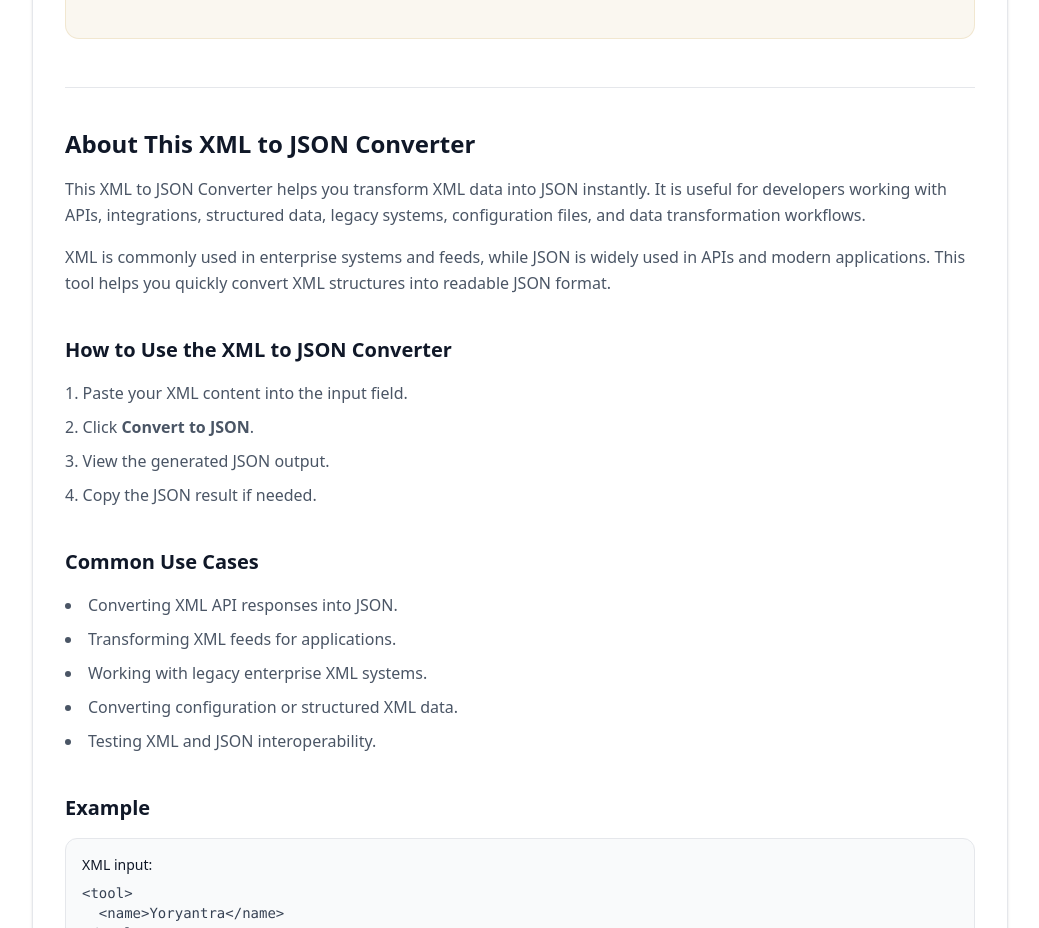
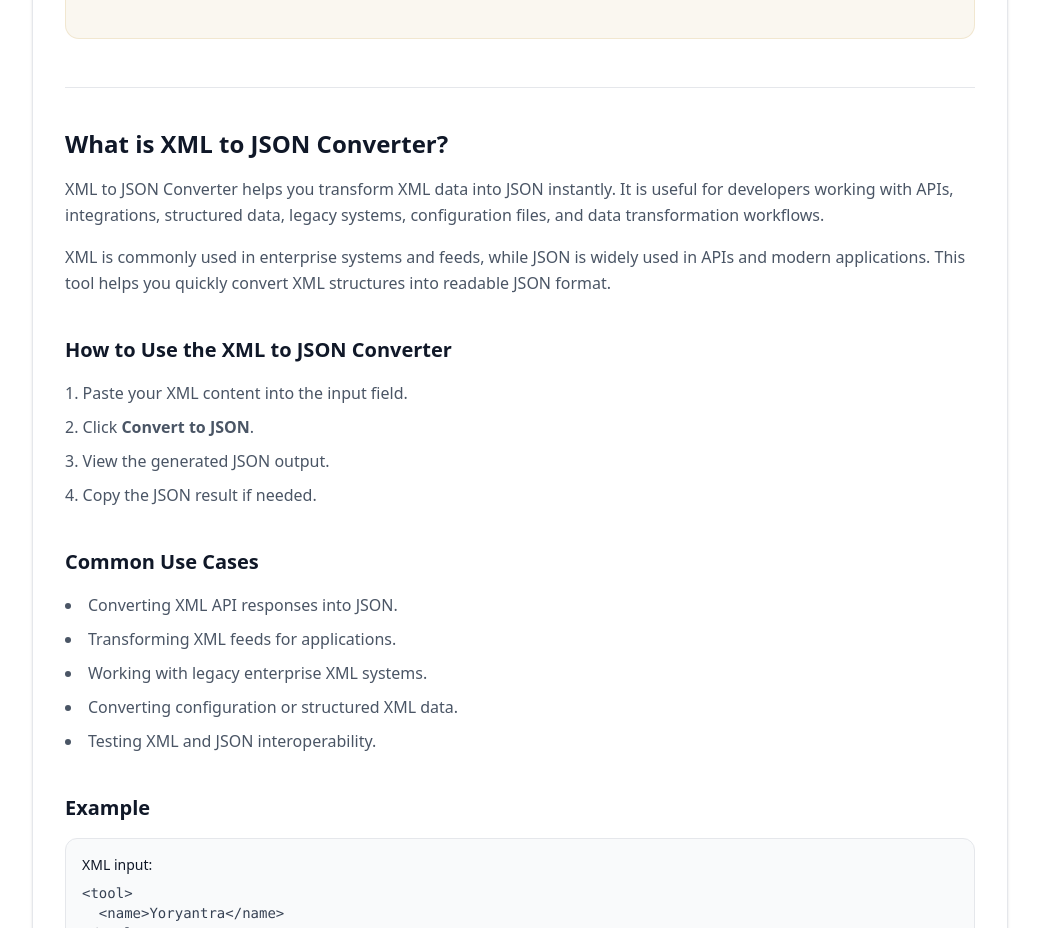
Before and after one commit to vaarunsonawwane-ops/yoryantra-new, a Next.js app: page /tools/xml-to-json-converter in a window 1280 px wide. Shown: the part 1000-1928 px from the top of the page, without its empty margins (120-1159 px from the left). Built offline with nearby package versions, Linux system fonts and the light colour scheme.

Commit message:
XML to JSON Converter ToolClient.tsx

```diff
--- a/app/tools/xml-to-json-converter/ToolClient.tsx
+++ b/app/tools/xml-to-json-converter/ToolClient.tsx
@@ -139,11 +139,11 @@ export default function ToolClient() {
       <section className="mt-12 border-t border-gray-200 pt-10 space-y-10">
         <div>
           <h2 className="text-2xl font-semibold text-gray-900">
-            About This XML to JSON Converter
+            What is XML to JSON Converter?
           </h2>
 
           <p className="mt-4 text-gray-600 leading-relaxed">
-            This XML to JSON Converter helps you transform XML data into JSON
+            XML to JSON Converter helps you transform XML data into JSON
             instantly. It is useful for developers working with APIs,
             integrations, structured data, legacy systems, configuration files,
             and data transformation workflows.
```
